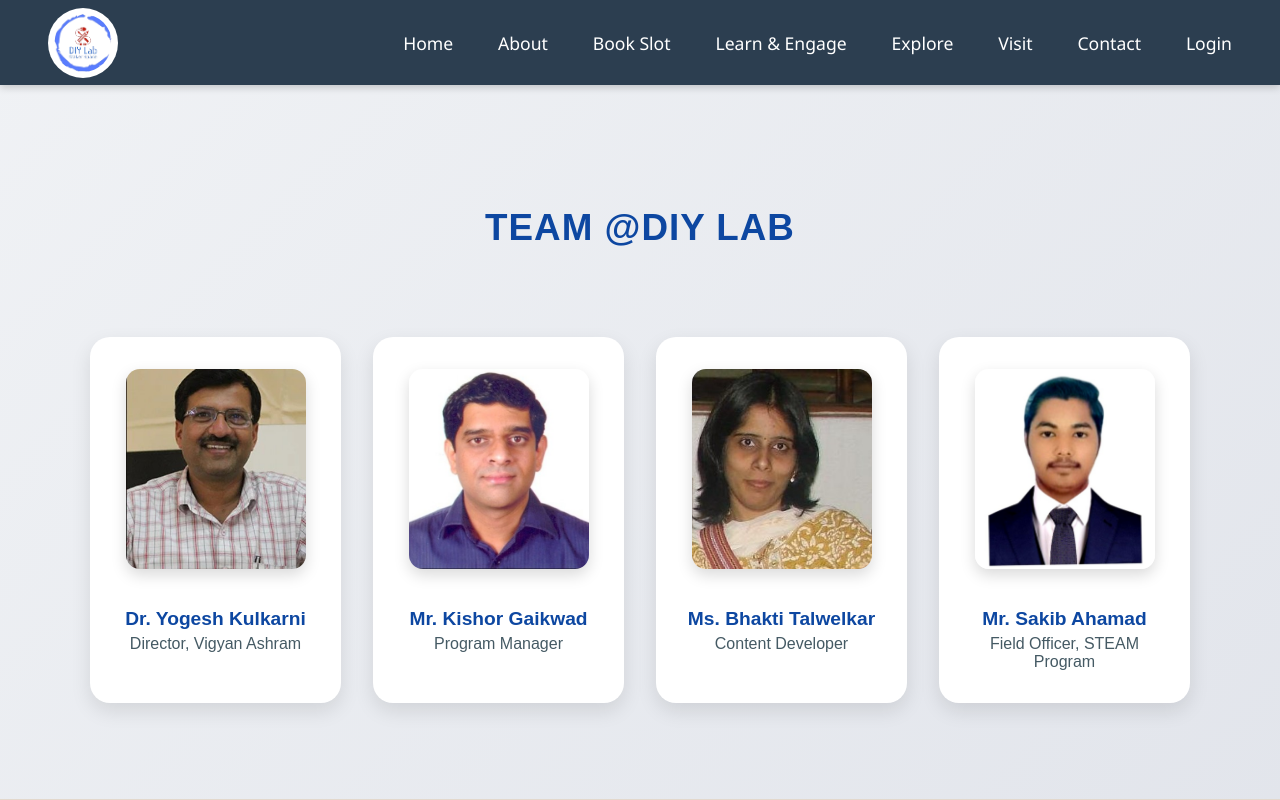
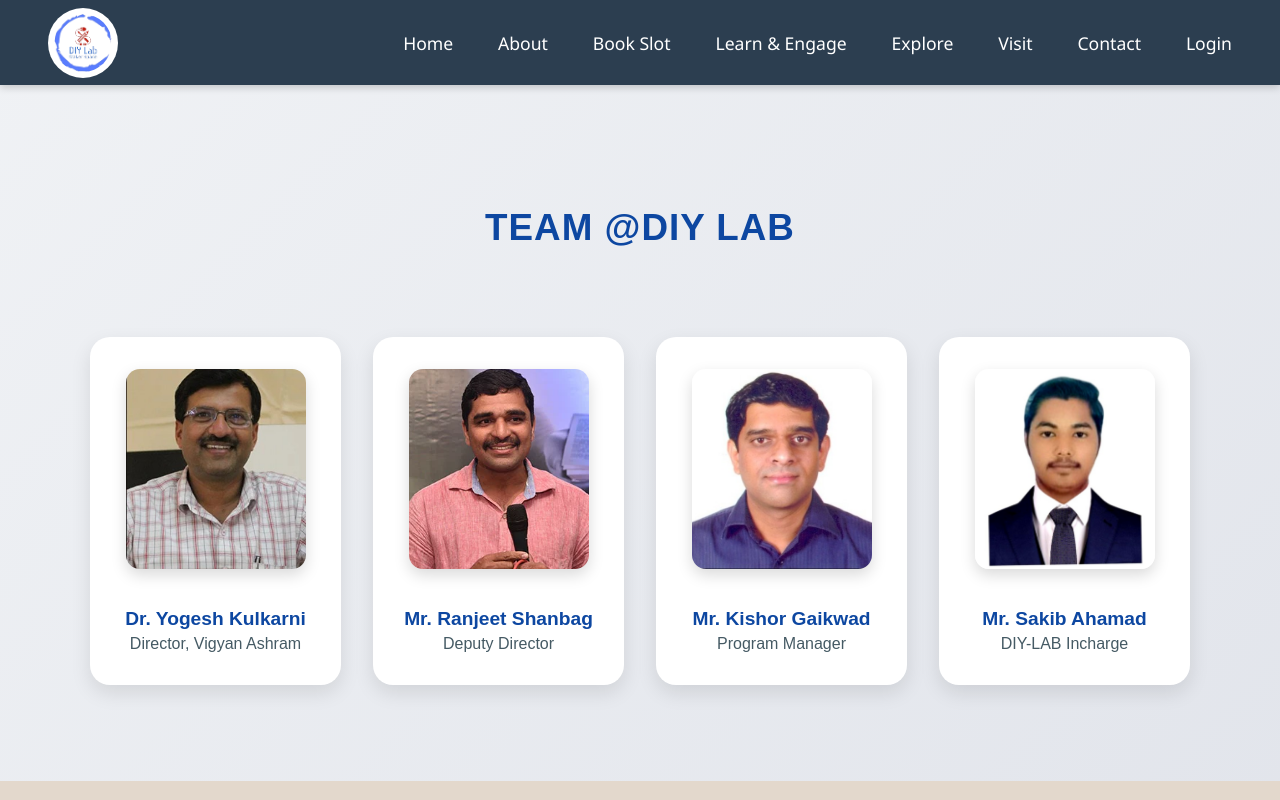
Before and after one commit to Devashish204/diy-lab-frontend, a React (Vite) app: page /team in a window 1280 px wide. Shown: the top 800 px of the page. Built offline with nearby package versions, Linux system fonts and the light colour scheme; no server answers.

Commit message:
Added Ranjeet sir's profile into the teams section

```diff
--- a/src/pages/user/TeamPage/TeamPage.jsx
+++ b/src/pages/user/TeamPage/TeamPage.jsx
@@ -10,20 +10,20 @@
     },
     {
         id: 2,
+        name: "Mr. Ranjeet Shanbag",
+        role: "Deputy Director",
+        image: "/images/TeamImages/Mr.-Ranjeet-Shanbag.webp",
+    },
+    {
+        id: 3,
         name: "Mr. Kishor Gaikwad",
         role: "Program Manager",
         image: "/images/TeamImages/KishorSirPhoto.jpg",
     },
     {
-        id: 3,
-        name: "Ms. Bhakti Talwelkar",
-        role: "Content Developer",
-        image: "/images/TeamImages/BhaktiMamPhoto.jpg",
-    },
-    {
         id: 4,
         name: "Mr. Sakib Ahamad",
-        role: "Field Officer, STEAM Program",
+        role: "DIY-LAB Incharge",
         image: "/images/TeamImages/SakibPhoto.jpg",
     },
 ];
```
